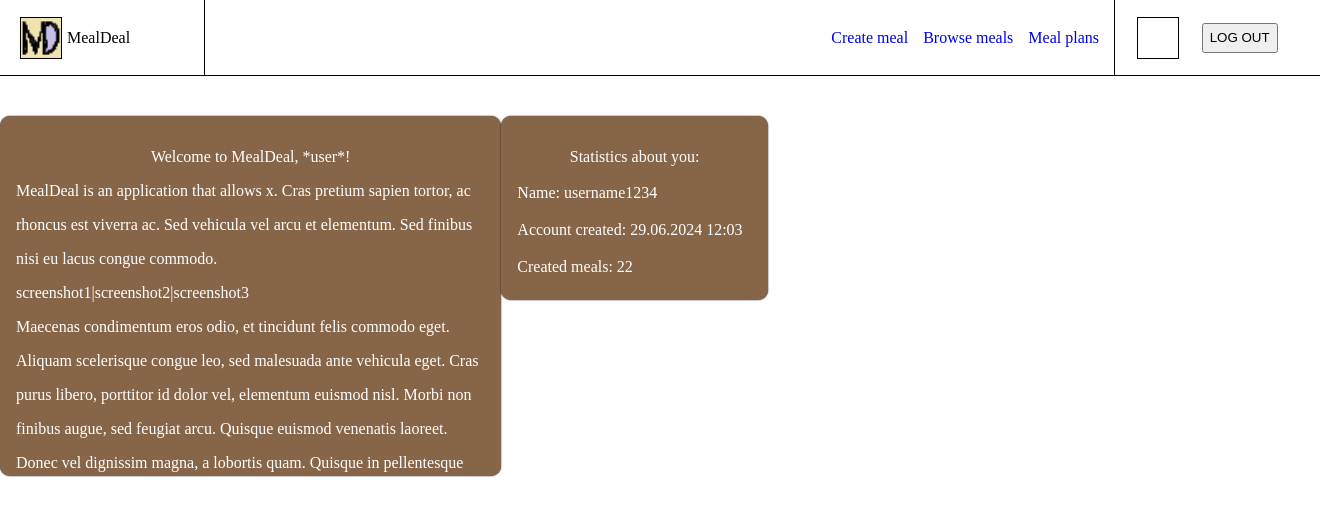
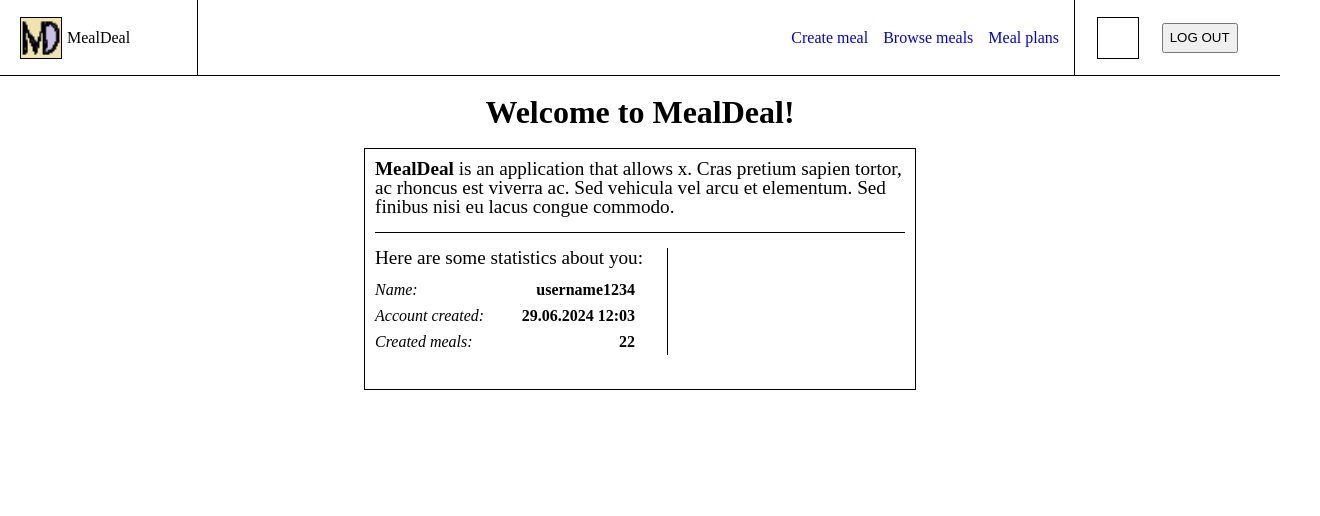
Before and after one commit to sundeka/mealdeal-client, a React (Create React App) app: page /home in a window 1280 px wide. Shown: the top 516 px of the page, 1320 px wide, since content can reach past the window. Built offline with nearby package versions, Linux system fonts and the light colour scheme.

Commit message:
skeletonize intro page

```diff
--- a/src/index.css
+++ b/src/index.css
@@ -1,3 +1,16 @@
+/*
+General
+*/
+
+h1 {
+    font-size: 2em;
+    font-weight: bold;
+}
+
+strong {
+    font-weight: bold;
+}
+
 /*
 Login
 */
@@ -66,7 +79,6 @@ Header
     position: sticky;
     top: 0;
     height: 75px;
-    width: 100%;
     z-index: 1000;
     display: flex;
     flex-direction: row;
@@ -138,3 +150,78 @@ Header
     text-transform: uppercase;
     height: 30px;
 }
+
+/*
+Home
+*/
+
+.home-root {
+    display: flex;
+    align-items: center;
+    justify-content: flex-start;
+    flex-direction: column;
+    min-width: 648px;
+}
+
+.home-root__h1 {
+    padding-bottom: 20px;
+    padding-top: 20px;
+}
+
+.home-root__intro-container {
+    width: 530px;
+    height: 220px;
+    padding: 10px;
+    border-style: solid;
+    border-width: thin;
+}
+
+.introduction-text {
+    font-size: larger;
+}
+
+.intro-container__introduction {
+    padding-bottom: 15px;
+    border-style: solid;
+    border-width: thin;
+    border-top: 0;
+    border-left: 0;
+    border-right: 0;
+}
+
+.intro-container__statistics-container {
+    width: 55%;
+    margin-top: 15px;
+    border-style: solid;
+    border-width: thin;
+    border-top: 0;
+    border-left: 0;
+    border-bottom: 0;
+}
+
+.statistics-container__header {
+    font-size: larger;
+    padding-bottom: 10px;
+}
+
+.statistics-container__stat-row {
+    display: flex;
+    flex-direction: row;
+    align-items: baseline;
+    justify-content: space-between;
+    width: 260px;
+    padding-top: 5px;
+    padding-bottom: 5px;
+}
+
+.stat-row--dot {
+    font-size: xx-large;
+}
+
+.stat-row--name {
+    font-style: italic;
+}
+
+.stat-row--stat {
+    font-weight: bold;
+}
--- a/src/pages/Home.tsx
+++ b/src/pages/Home.tsx
@@ -8,19 +8,33 @@ const Home = () => {
   return (
     <>
       <Header />
-      <div className="homeRoot">
-        <Card className="homeIntro">
-          <CardTitle className="homeIntro-h2">Welcome to MealDeal, *user*!</CardTitle>
-          <CardText>MealDeal is an application that allows x. Cras pretium sapien tortor, ac rhoncus est viverra ac. Sed vehicula vel arcu et elementum. Sed finibus nisi eu lacus congue commodo.</CardText>
-          <CardText>screenshot1|screenshot2|screenshot3</CardText>
-          <CardText>Maecenas condimentum eros odio, et tincidunt felis commodo eget. Aliquam scelerisque congue leo, sed malesuada ante vehicula eget. Cras purus libero, porttitor id dolor vel, elementum euismod nisl. Morbi non finibus augue, sed feugiat arcu. Quisque euismod venenatis laoreet. Donec vel dignissim magna, a lobortis quam. Quisque in pellentesque purus. Nunc sed egestas lorem.</CardText>
-        </Card>
-        <Card className="homeStatistics">
-          <CardTitle className="homeStatistics-h2">Statistics about you:</CardTitle>
-          <CardText className="homeStatistics-p">Name: username1234</CardText>
-          <CardText className="homeStatistics-p">Account created: 29.06.2024 12:03</CardText>
-          <CardText className="homeStatistics-p">Created meals: 22</CardText>
-        </Card>
+      <div className='home-root'>
+        <h1 className='home-root__h1'>Welcome to MealDeal!</h1>
+        <div className='home-root__intro-container'>
+          <div className='intro-container__introduction'>
+            <p className='introduction-text'>
+            <strong>MealDeal</strong> is an application that allows x.
+            Cras pretium sapien tortor, ac rhoncus est viverra ac.
+            Sed vehicula vel arcu et elementum.
+            Sed finibus nisi eu lacus congue commodo.
+            </p>
+          </div>
+          <div className='intro-container__statistics-container'>
+            <p className='statistics-container__header'>Here are some statistics about you:</p>
+            <div className='statistics-container__stat-row'>
+              <p className='stat-row--name'>Name:</p>
+              <p className='stat-row--stat'>username1234</p>
+            </div>
+            <div className='statistics-container__stat-row'>
+              <p className='stat-row--name'>Account created:</p>
+              <p className='stat-row--stat'>29.06.2024 12:03</p>
+            </div>
+            <div className='statistics-container__stat-row'>
+              <p className='stat-row--name'>Created meals:</p>
+              <p className='stat-row--stat'>22</p>
+            </div>
+          </div>
+        </div>
       </div>
     </>
   )
```
